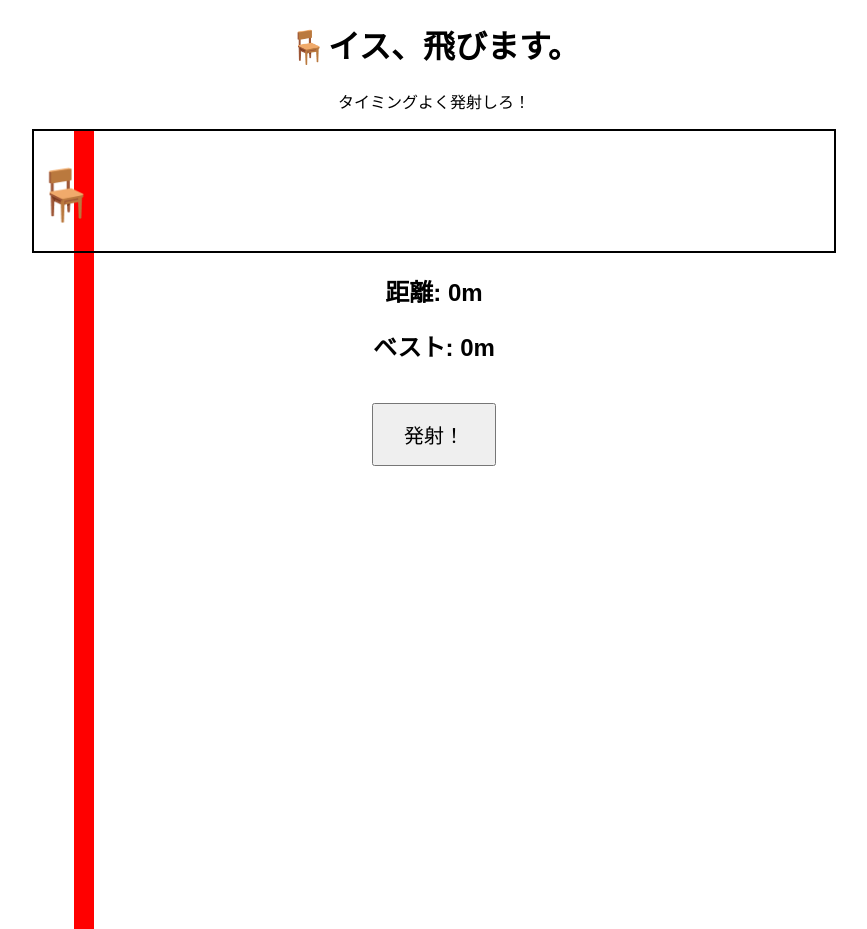
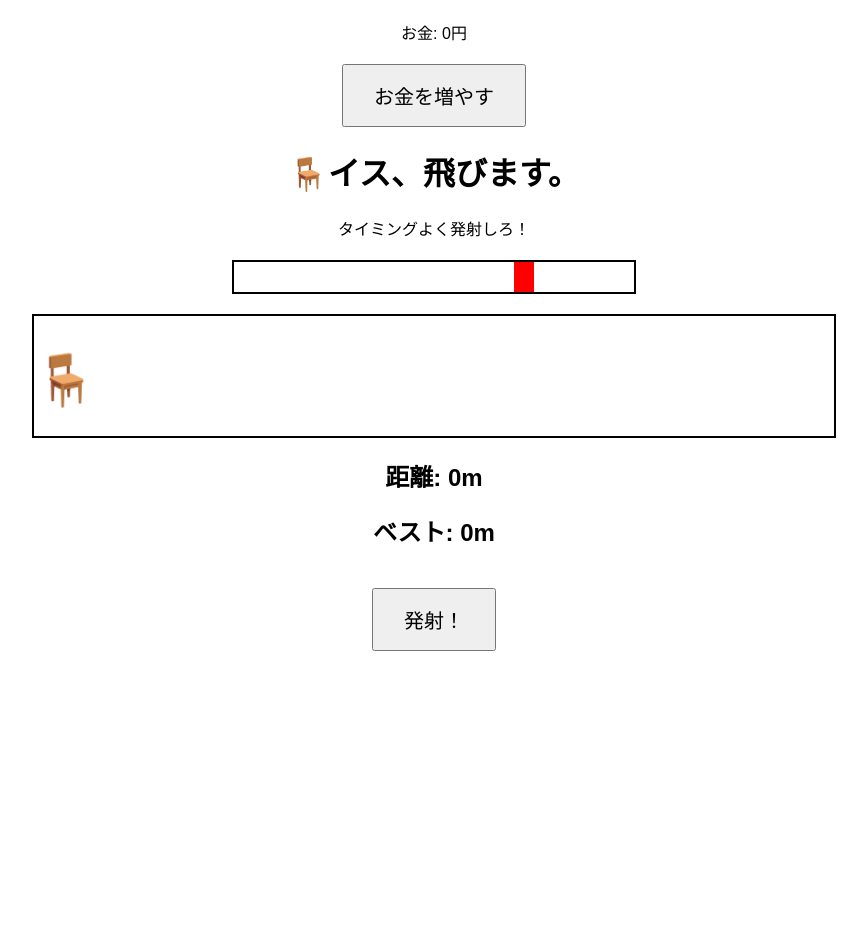
Before and after one commit to hasibirobirokoukunn/office-chair-olympics, a plain HTML site: page index.html in a window 1280 px wide. Shown: the whole page, without its empty margins (206-1073 px from the left). After the commit the page ends 800 px from the top, so only its background shows below. Drawn offline with Linux system fonts and the light colour scheme.

Commit message:
Update index.html

```diff
--- a/index.html
+++ b/index.html
@@ -12,10 +12,6 @@ body{
     font-family:sans-serif;
     margin:20px;
 }
-
-<div id="moneyDisplay">お金: 0円</div>
-
-<button onclick="earnMoney()">お金を増やす</button>
 
 #bar{
     width:90%;
@@ -65,6 +61,10 @@ button{
 </head>
 
 <body>
+
+<div id="moneyDisplay">お金: 0円</div>
+
+<button onclick="earnMoney()">お金を増やす</button>
 
 <h1>🪑イス、飛びます。</h1>
 
```
